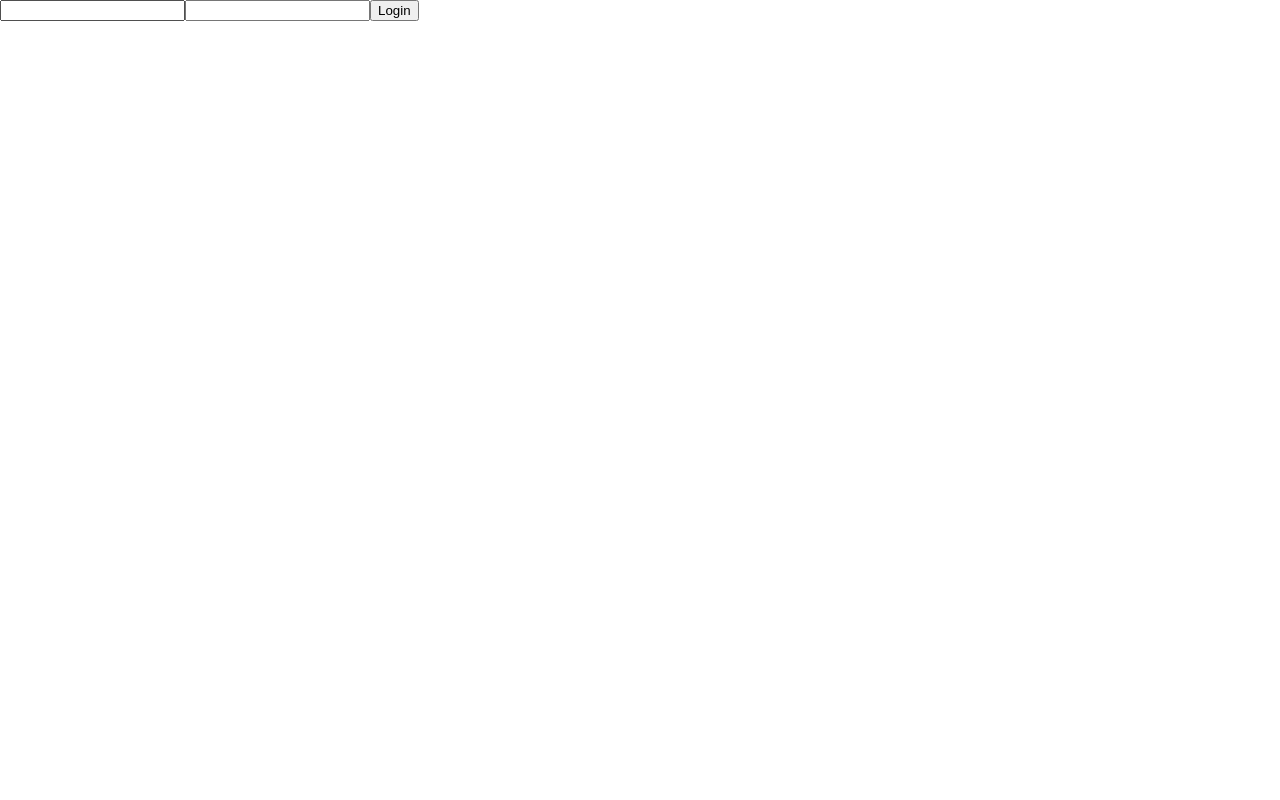
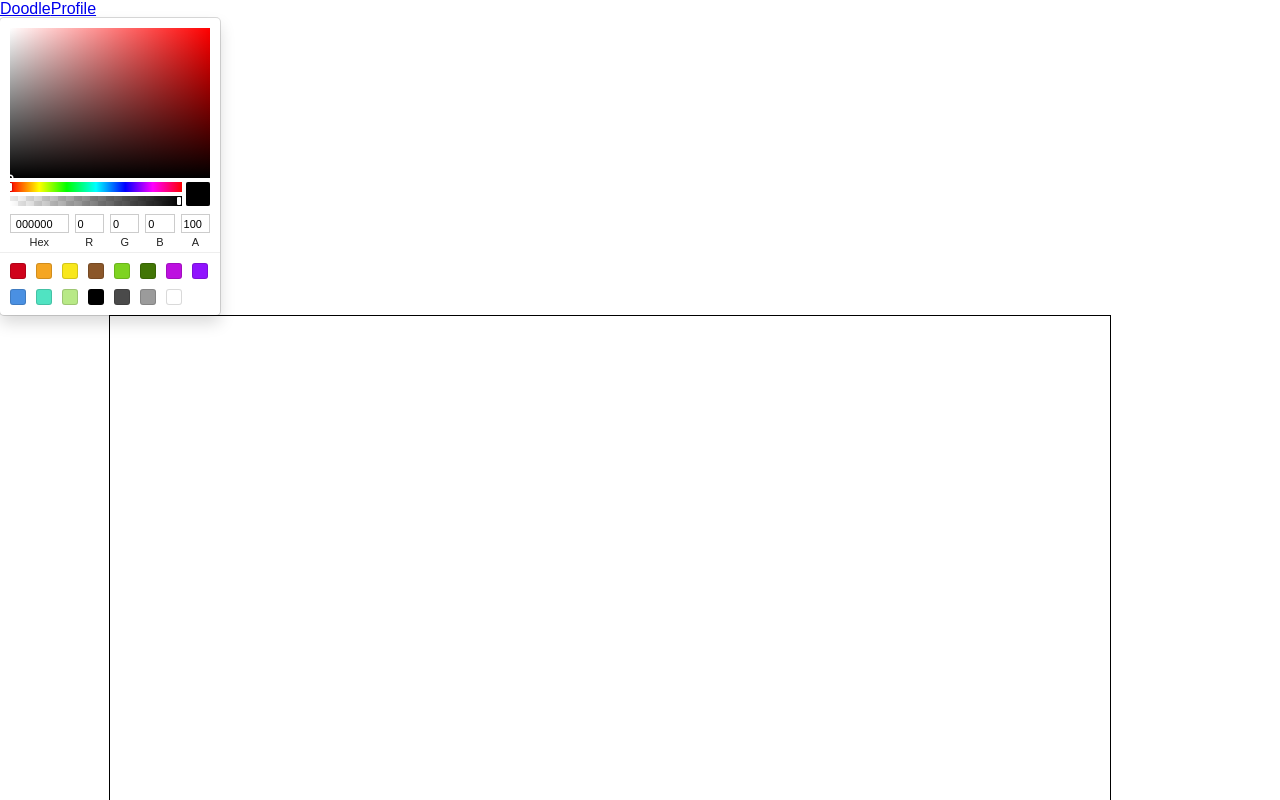
Before and after one commit to depaolif/doodledocs, a React (Create React App) app in the folder doodledocs-react/: page / in a window 1280 px wide. Shown: the top 800 px of the page. Built offline with nearby package versions, Linux system fonts and the light colour scheme.

Commit message:
added basic react router

```diff
--- a/doodledocs-react/package.json
+++ b/doodledocs-react/package.json
@@ -9,6 +9,7 @@
     "react-dom": "^15.5.4",
     "react-redux": "^5.0.4",
     "react-router": "^4.1.1",
+    "react-router-dom": "^4.1.1",
     "redux": "^3.6.0"
   },
   "devDependencies": {
--- a/doodledocs-react/src/App.js
+++ b/doodledocs-react/src/App.js
@@ -1,14 +1,25 @@
+import './App.css';
 import React, { Component } from 'react';
 import { connect } from 'react-redux'
-import './App.css';
+import { BrowserRouter as Router, Route, browserHistory, Switch } from 'react-router-dom'
 import Login from './components/Login'
-import Doodle from './components/Doodle'
+import ConnectedDoodle from './components/Doodle'
+import Profile from './components/Profile'
+import NavBar from './components/NavBar'
 
 class App extends Component {
   render() {
     return (
         <div className="App">
-          {this.props.account.token ? <Doodle /> : <Login />}
+          <Router history={browserHistory}>
+            <div>
+              <Route path="/" component={NavBar}/>
+              <Switch>
+                <Route exact path="/" component={ConnectedDoodle} />
+                <Route path="/profile" component={Profile} />
+              </Switch>
+            </div>
+          </Router>
         </div>
       );
   }
--- a/doodledocs-react/src/components/NavBar.js
+++ b/doodledocs-react/src/components/NavBar.js
@@ -1,10 +1,12 @@
 import React, {Component} from 'react'
+import { NavLink } from 'react-router-dom'
 
 class NavBar extends Component {
 	render() {
 		return (
 			<div className="navbar">
-
+        		<NavLink to="/">Doodle</NavLink>
+        		<NavLink to="/profile">Profile</NavLink>
 			</div>
 		)
 	}
--- a/doodledocs-react/src/components/Profile.js
+++ b/doodledocs-react/src/components/Profile.js
@@ -3,7 +3,9 @@ import React, {Component} from 'react'
 class Profile extends Component {
 	render() {
 		return (
+			<div className="profile">
 
+			</div>
 		)
 	}
 }
```
